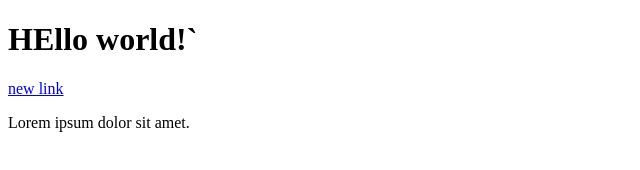
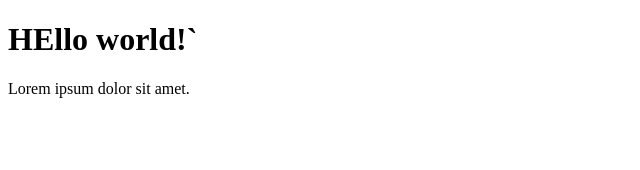
Before and after one commit to YuliiaBakun/git_branch, a plain HTML site: page index.html in a window 1280 px wide. Shown: the whole page, without its empty margins (0-640 px from the left). Drawn offline with Linux system fonts and the light colour scheme.

Commit message:
link was deleted

```diff
--- a/index.html
+++ b/index.html
@@ -8,7 +8,6 @@
 </head>
 <body>
     <h1>HEllo world!`</h1>
-    <a href="#">new link</a>
     <p>Lorem ipsum dolor sit amet.</p>
 </body>
 </html>
```
